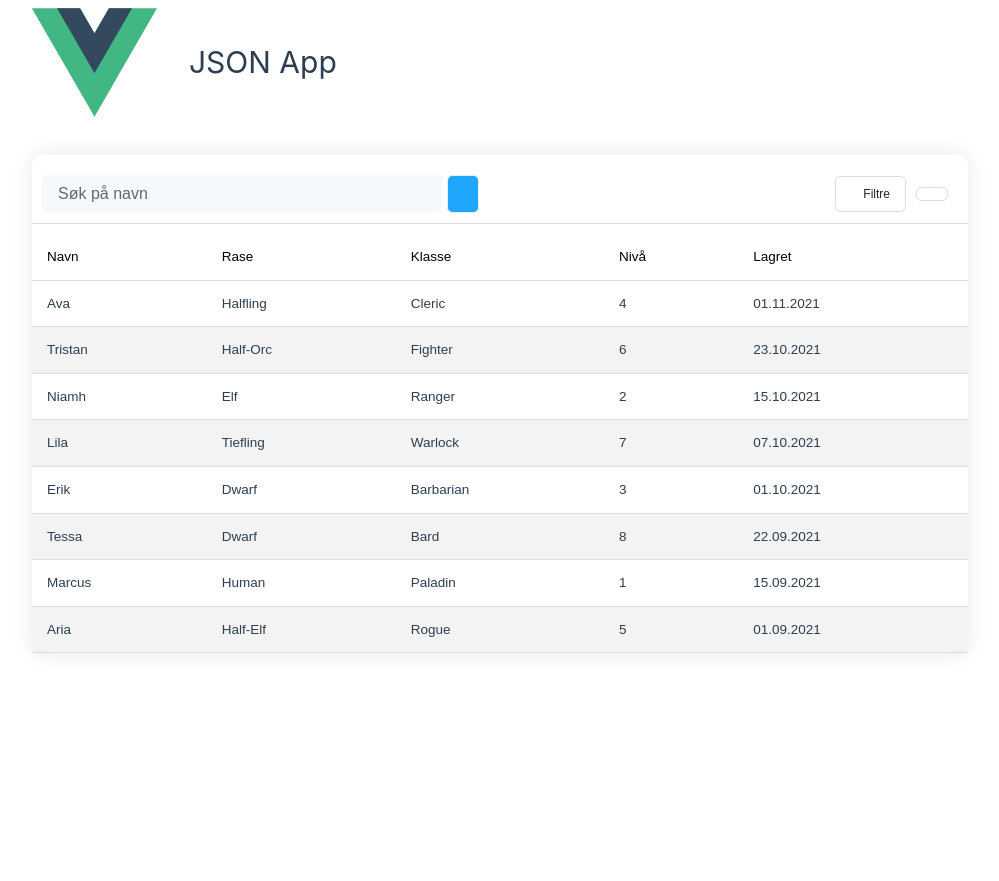
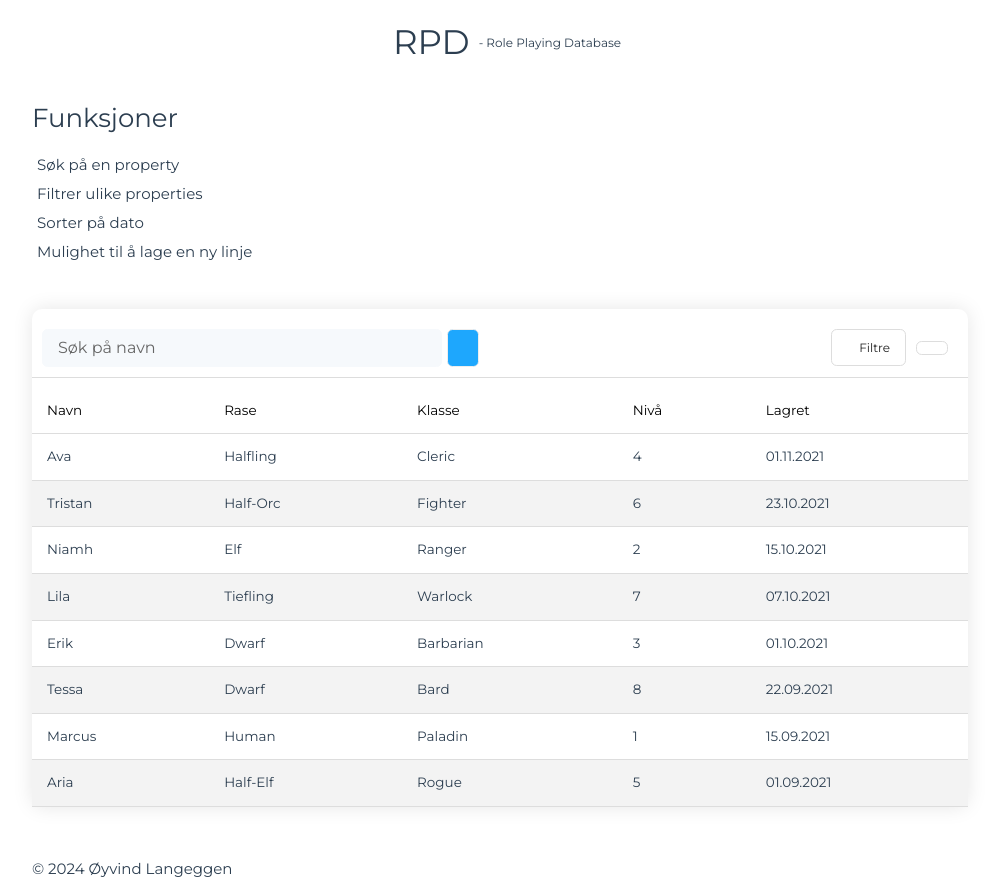
Before and after one commit to longegg/rpg, a Vue app: page / in a window 1280 px wide. Shown: the whole page, without its empty margins (140-1139 px from the left). Before the commit the page ends 800 px from the top, so only its background shows below. Built offline with nearby package versions, Linux system fonts and the light colour scheme.

Commit message:
Add new section and styling

```diff
--- a/index.html
+++ b/index.html
@@ -3,6 +3,9 @@
   <head>
     <meta charset="UTF-8">
     <link rel="icon" href="/favicon.ico">
+    <link rel="preconnect" href="https://fonts.googleapis.com">
+    <link rel="preconnect" href="https://fonts.gstatic.com" crossorigin>
+    <link href="https://fonts.googleapis.com/css2?family=Montserrat:ital,wght@0,100..900;1,100..900&display=swap" rel="stylesheet">
     <meta name="viewport" content="width=device-width, initial-scale=1.0">
     <title>JSON Reader</title>
   </head>
--- a/src/App.vue
+++ b/src/App.vue
@@ -1,19 +1,26 @@
 <script setup lang="ts">
 import CharMain from './components/CharMain.vue';
+import FeaturesSection from './components/FeaturesSection.vue';
 </script>
 
 <template>
   <header>
-    <img alt="Vue logo" class="logo" src="./assets/logo.svg" width="125" height="125" />
-
     <div class="wrapper">
-      <h1>JSON App</h1>
+      <i class="gg-template"></i>
+      <h1>RPD</h1> <span class="sub">- Role Playing Database</span>
     </div>
   </header>
 
   <main>
+    <FeaturesSection />
     <CharMain />
   </main>
+
+  <footer>
+    <div>
+      <p>&#169; 2024 Øyvind Langeggen</p>
+    </div>
+  </footer>
 </template>
 
 <style scoped>
@@ -26,21 +33,40 @@ header {
   margin: 0 auto 2rem;
 }
 
-@media (min-width: 1024px) {
-  header {
+header {
     display: flex;
     place-items: center;
-    padding-right: calc(var(--section-gap) / 2);
+    padding-top: 10px;
   }
-
+  h1 {
+    padding-top: 7px;
+    font-size: 34px;
+  }
+  .sub {
+    padding-top: 7px;
+    font-size: 12px;
+    margin-left: -5px;
+  }
   .logo {
     margin: 0 2rem 0 0;
   }
-
   header .wrapper {
     display: flex;
-    place-items: flex-start;
-    flex-wrap: wrap;
+    align-items: center;
+    gap: 14px;
+    width: 100%;
+    justify-content: flex-start;
+  }
+  main {
+    padding-top: 30px;
+  }
+  footer {
+    margin-top: 50px;
+  }
+
+@media (min-width: 1024px) {
+  header .wrapper {
+    justify-content: center;
   }
 }
 </style>
--- a/src/assets/base.css
+++ b/src/assets/base.css
@@ -67,6 +67,7 @@ body {
     background-color 0.5s;
   line-height: 1.6;
   font-family:
+    "Montserrat",
     Inter,
     -apple-system,
     BlinkMacSystemFont,
--- a/src/assets/main.css
+++ b/src/assets/main.css
@@ -16,11 +16,15 @@ a,
   padding: 3px;
 }
 
+button, input, select {
+  font-family: inherit;
+}
+
 .styled-table {
   border-collapse: collapse;
   /* margin: 25px 0; */
   font-size: 0.9em;
-  font-family: sans-serif;
+  /* font-family: sans-serif; */
   min-width: 400px;
   /* box-shadow: 0 0 20px rgba(0, 0, 0, 0.15); */
 }
@@ -102,7 +106,6 @@ a,
   color: #fff;
   cursor: pointer;
   display: inline-flex;
-  font-family: system-ui,-apple-system,system-ui,"Helvetica Neue",Helvetica,Arial,sans-serif;
   font-size: 16px;
   font-weight: 600;
   justify-content: center;
@@ -157,6 +160,9 @@ a,
   --ggs: 0.8;
   color: #333;
 }
+.gg-template {
+  --ggs: 1.5;
+}
 
 /* Utility */
 
--- /dev/null
+++ b/src/components/FeaturesSection.vue
@@ -0,0 +1,39 @@
+<template>
+    <section class="features">
+        <h1>Funksjoner</h1>
+        <div class="feature">
+            <i class="gg-check"></i>
+            <p>Søk på en property</p>
+        </div>
+        <div class="feature">
+            <i class="gg-check"></i>
+            <p>Filtrer ulike properties</p>
+        </div>
+        <div class="feature">
+            <i class="gg-check"></i>
+            <p>Sorter på dato</p>
+        </div>
+        <div class="feature">
+            <i class="gg-check"></i>
+            <p>Mulighet til å lage en ny linje</p>
+        </div>
+    </section>
+</template>
+
+<style scoped>
+.features {
+  display: flex;
+  flex-direction: column;
+  gap: 5px;
+  /* border-bottom: 1px solid rgba(0,0,0,0.1); */
+  padding-bottom: 15px;
+}
+h1 {
+  font-size: 26px;
+  margin-bottom: 8px;
+}
+.feature {
+    display: flex;
+    gap: 5px;
+}
+</style>
--- a/src/main.ts
+++ b/src/main.ts
@@ -11,5 +11,7 @@ import 'css.gg/icons/css/sort-az.css';
 import 'css.gg/icons/css/sort-za.css';
 import 'css.gg/icons/css/options.css';
 import 'css.gg/icons/css/add-r.css';
+import 'css.gg/icons/css/template.css';
+import 'css.gg/icons/css/check.css';
 
 createApp(App).mount('#app')
```
